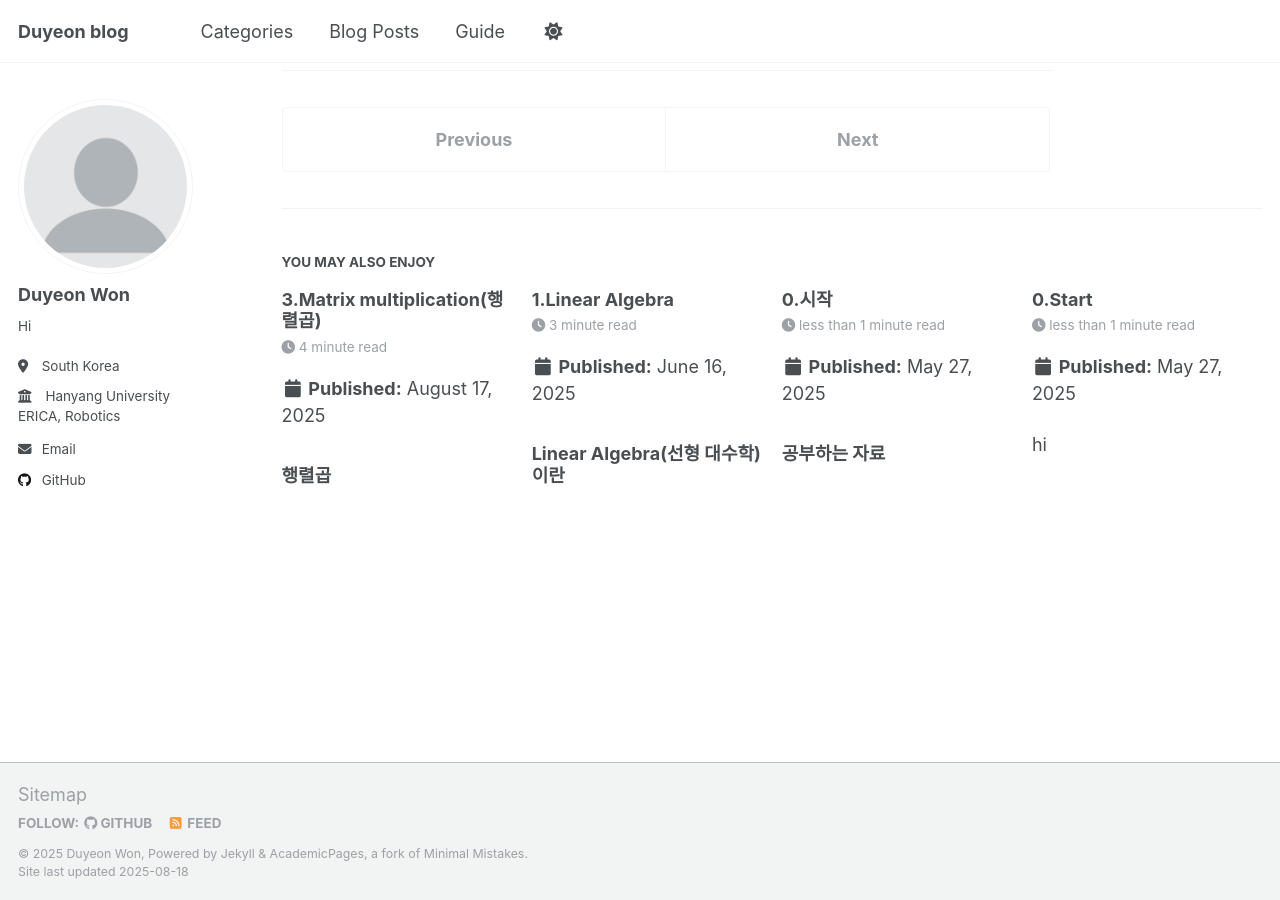
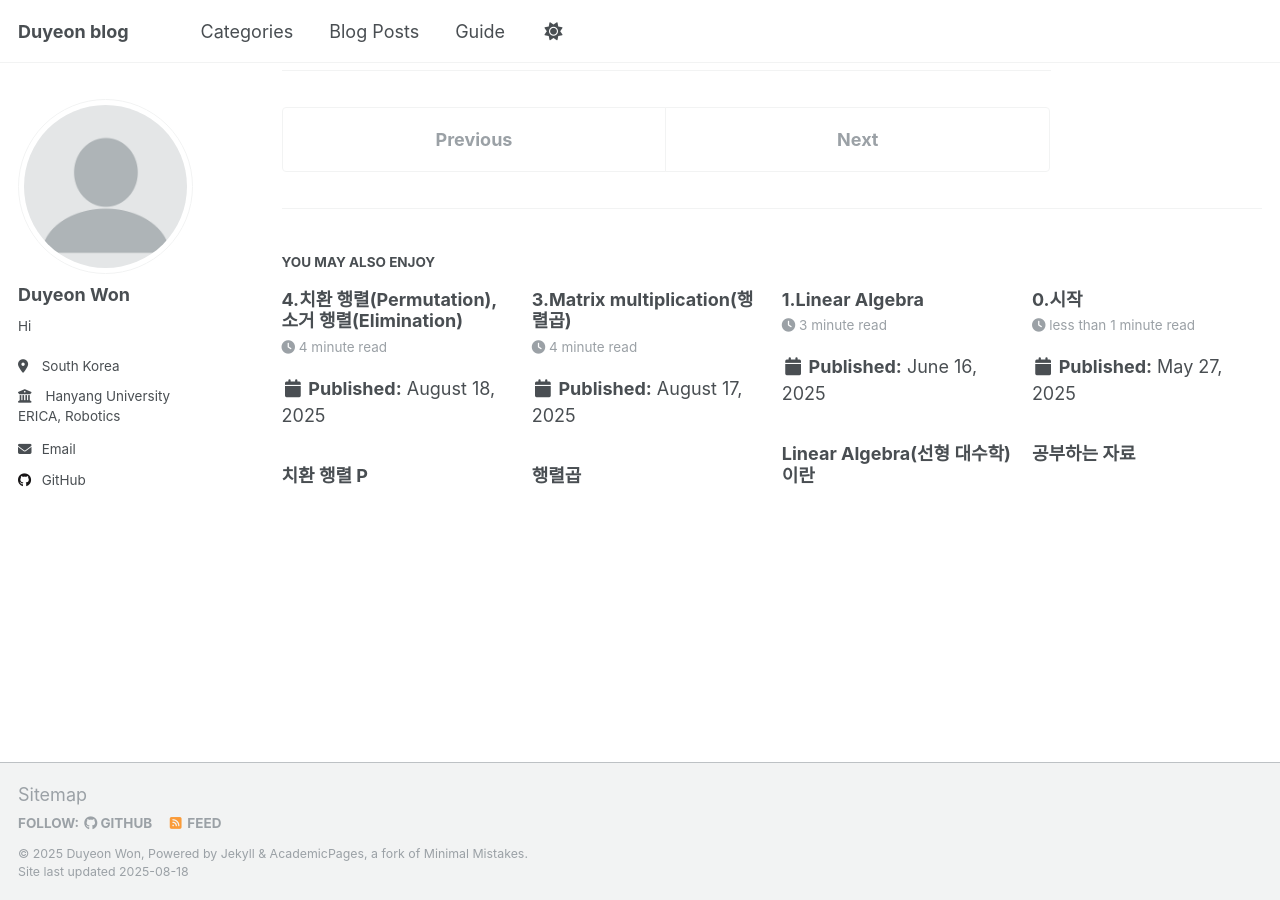
Before and after one commit to dy0221/dy0221.github.io, a Jekyll site: the page built from _posts/linear_algebra/kr/2025-06-17-linear-algebra-2-kr.md, in a window 1280 px wide and 900 px high, scrolled down 3407 px. Built offline with Jekyll 4.4.1, drawn with Linux system fonts in a browser that asks for light colours; some of the changed lines change nothing that is shown.

Commit message:
docs: 08/18 치환행렬 소거행렬 1차 글 작성

```diff
--- a/_posts/linear_algebra/kr/2025-06-17-linear-algebra-2-kr.md
+++ b/_posts/linear_algebra/kr/2025-06-17-linear-algebra-2-kr.md
@@ -13,6 +13,7 @@
 slug_id: Linear Algebra/Elimination
 ---
 ### 소거법
+
 우리의 목표는 $$Ax=b$$에서 $$x$$를 구하는 것, 즉 linear equation을 푸는 것이다. 이때 사용되는 방법이 elimination(소거법)이다.
 소거법을 사용하게 되면,행렬 $$A$$가 **상삼각행렬(Upper triangular matrix)** $$U$$의 형태로 바꾼다.
 그 후 $$Ux= c$$를 풀어 $$x$$를 구할것이다. 예시를 통해 알아보자.
--- /dev/null
+++ b/_posts/linear_algebra/kr/2025-08-18-linear-algebra-4-kr.md
@@ -0,0 +1,161 @@
+---
+title: '4.치환 행렬(Permutation), 소거 행렬(Elimination)'
+date: 2025-08-18
+permalink: /posts/2025/08/permutation-elimination-kr/
+tags:
+  - Study note
+  - Linear Algebra
+  - kr
+
+parent_category: Math Notes
+category: Linear Algebra
+lang: kr
+slug_id: Linear Algebra/Permutation Elimination
+---
+
+### 치환 행렬 P
+
+치환 행렬(permutation matrix)란 말그대로 행렬의 행 또는 열을 교환하는 행렬을 말한다.
+대표적으로는 항등 행렬이 있다.
+
+<p align="center">
+$$
+I = \begin{bmatrix}1 & 0 \\ 0 & 1 \end{bmatrix}\, , \, \begin{bmatrix}1 & 0 &0 \\ 0 & 1 &0 \\ 0 & 0 & 1 \end{bmatrix}
+$$
+</p>
+치환 행렬은 "P"로써 표현한다.
+치환 행렬 P는 각 행과 열에 1이 한개씩 들어 간다는 특징이 있다.(**독립**이다, **가역(invertible)**적 이다.)
+치환 행렬 P의 역행렬은 P의 전치행렬(Transpose)과 같다.
+
+<p align="center">
+$$
+P^{-1} = P^{T}\, , \, P^{T}P = I
+$$
+</p>
+
+<br>
+행 관점의 행렬곱으로 바라보면 다음과 같다.
+
+<p align="center">
+  <img src="/assets/images/linear_algebra/unit1/4/permutation1.png" width="500px"/>
+  <br/>
+  <strong>그림 1.</strong> 행 관점으로 보는 치환 행렬(항등 행렬)과 행렬
+</p>
+
+- $$(1,0,0)^{T}$$는 첫 번째 행렬 $$(1,2,3)^{T}$$만 선택한다.
+- $$(0,1,0)^{T}$$는 두 번째 행렬 $$(4,5,6)^{T}$$만 선택한다.
+- $$(0,0,1)^{T}$$는 세 번째 행렬 $$(7,8,9)^{T}$$만 선택한다.
+
+따라서 $$IA = A$$가 나오는 것이다.
+<br>
+이는 열관점으로 봐도 같다.
+
+<p align="center">
+  <img src="/assets/images/linear_algebra/unit1/4/permutation2.png" width="500px"/>
+  <br/>
+  <strong>그림 2.</strong> 열 관점으로 보는 치환 행렬(항등 행렬)과 행렬
+</p>
+
+- $$(1,0,0)$$는 첫 번째 행렬 $$(1,4,7)$$만 선택한다.
+- $$(0,1,0)$$는 두 번째 행렬 $$(2,5,8)$$만 선택한다.
+- $$(0,0,1)$$는 세 번째 행렬 $$(3,6,9)$$만 선택한다.
+
+<br>
+이를 바탕으로 행 혹은 열을 바꾸고 싶다면, 원하는 행, 열이 선택되도록 치환 행렬을 만들면 된다.
+<p align="center">
+$$
+\begin{bmatrix}1 & 0 &0 \\ 0 & 0 &1 \\ 0 & 1 & 0 \end{bmatrix}\begin{bmatrix}1 & 2 &3 \\ 4 & 5 &6 \\ 7 & 8 & 9 \end{bmatrix}
+\quad = \quad \begin{bmatrix}1 & 2 &3 \\ 7 & 8 &9 \\ 4 & 5 & 6 \end{bmatrix}
+$$
+</p>
+
+<br>
+
+### 소거 행렬 E
+
+$$Ax = b$$를 풀 때, 소거법을 이용해서 문제를 풀었다. 소거법을 표현하기 위해 "1행을 3배해서 2행에 뺀다."등의 구체적으로 적어 표현을 하였는데, 이를 수학적으로 표현 하기 위해 소거 행렬 E를 사용한다.
+
+<p align="center">
+$$
+\begin{aligned}
+&\! Ax\quad=\quad b \\[8pt]
+&\! EAx\quad = \quad U \\[8pt]
+\end{aligned}
+$$
+</p>
+
+우리가 사용할 소거 행렬은 구체적으로 다음과 같이 표시한다.
+
+<p align="center">
+$$
+\begin{aligned}
+&\! E_{mn} = m행\, n열의 \, 값을 \, 0으로\, 고치는\, 행렬 \\[8pt]
+&\! E_{32}E_{31}E_{21}A\quad = \quad U \\[8pt]
+\end{aligned}
+$$
+</p>
+
+<br>
+소거 행렬를 다루기 위해서는 행렬들 간의 덧셈, 뺄셈을 표현하는 것이 필요하다.
+3 by 3 행렬을 통해 알아보자.
+
+첫 번째 행에 m을 곱해서 두 번째 행에 뺀다고 해보자. 그러면 다음과 같이 표현한다.
+<p align="center">
+$$
+\begin{bmatrix}1 & 0 &0 \\ -m & 1 &0 \\ 0 & 0 & 1 \end{bmatrix}\begin{bmatrix}1 & 2 &3 \\ 4 & 5 &6 \\ 7 & 8 & 9 \end{bmatrix}
+$$
+</p>
+
+행의 관점으로 보자.
+
+- $$(1,0,0)^{T}\, , \, (0,0,1)^{T}$$의 경우 항등 행렬이라 $$(1,2,3)^{T}\, , \, (7,8,9)^{T}$$가 그대로 나온다.
+- $$(-m,1,0)^{T}$$의 경우 가운데 1은 항등 행렬의 일부분으로써 $$(4,5,6)^{T}$$가 나오지만, -m의 경우 첫번째 항에 곱해져 나온다.
+
+따라서 결론적으로 식의 결과는 첫 번째 항에 m을 곱해 두 번째 항에 뺀 결과가 된다.
+
+<br>
+다음 2가지의 경우를 더 알아보자?
+
+<p align="center">
+  <img src="/assets/images/linear_algebra/unit1/4/elimination1.png" width="500px"/>
+  <br/>
+  <strong>그림 3.</strong> $$E_{32}$$의 경우
+</p>
+
+이 경우는 세 번째 항이 두 번째 항에 m을 곱해서 세 번째 항에 뺸 값이 된다.
+
+<p align="center">
+  <img src="/assets/images/linear_algebra/unit1/4/elimination2.png" width="500px"/>
+  <br/>
+  <strong>그림 4.</strong> 대각 요소 위에 있는 경우 (row)
+</p>
+
+이 경우는 반대로 두 번째 항에 m을 곱해서 첫 번째 항에 뺀 값이 결과가 된다.
+<br>
+열 계산은 행 계산과 비슷 하다.
+
+<p align="center">
+  <img src="/assets/images/linear_algebra/unit1/4/elimination2.png" width="500px"/>
+  <br/>
+  <strong>그림 5.</strong> 열 계산
+</p>
+
+다만 행 계산에서는 대각 요소 아래에 두어야 그자리에 계산이 되었던것이, 열 계산에서는 대각 요소 위에 두어야 한다.
+따라서 열 계산에서는 대각 요소 아래에 두게 되면 반대로 계산이 된다.
+
+마지막으로 $$E_{32}E_{31}E_{21}A$$를 $$EA$$로 줄일 수 있을까? 할수 있다.
+
+<p align="center">
+$$
+\begin{aligned}
+&\!\begin{bmatrix} 1 & 0 & 0 \\ 0 & 1 & 0 \\ 0 & -k & 1 \end{bmatrix}\begin{bmatrix} 1 & 0 & 0 \\ 0 & 1 & 0 \\ -n & 0 & 1 \end{bmatrix}\begin{bmatrix} 1 & 0 & 0 \\ -m & 1 & 0 \\ 0 & 0 & 1 \end{bmatrix}\\[14pt]
+&\! = \begin{bmatrix} 1 & 0 & 0 \\ 0 & 1 & 0 \\ 0 & -k & 1 \end{bmatrix}\begin{bmatrix} 1 & 0 & 0 \\ -m & 1 & 0 \\ -n & 0 & 1 \end{bmatrix}\\[14pt]
+&\! =\begin{bmatrix} 1 & 0 & 0 \\ -m & 1 & 0 \\ km -n & -k & 1 \end{bmatrix}
+\end{aligned}
+$$
+</p>
+
+
+<br>
+### 참고 자료
+- Gilbert Strang, *MIT 18.06 Linear Algebra*, [MIT OCW 강의 (2011)](https://ocw.mit.edu/courses/18-06sc-linear-algebra-fall-2011/)
```
Also changed, not shown: assets/images/linear_algebra/unit1/4/elimination1.png (added), assets/images/linear_algebra/unit1/4/elimination2.png (added), assets/images/linear_algebra/unit1/4/elimination3.png (added), assets/images/linear_algebra/unit1/4/permutation1.png (added), assets/images/linear_algebra/unit1/4/permutation2.png (added).
